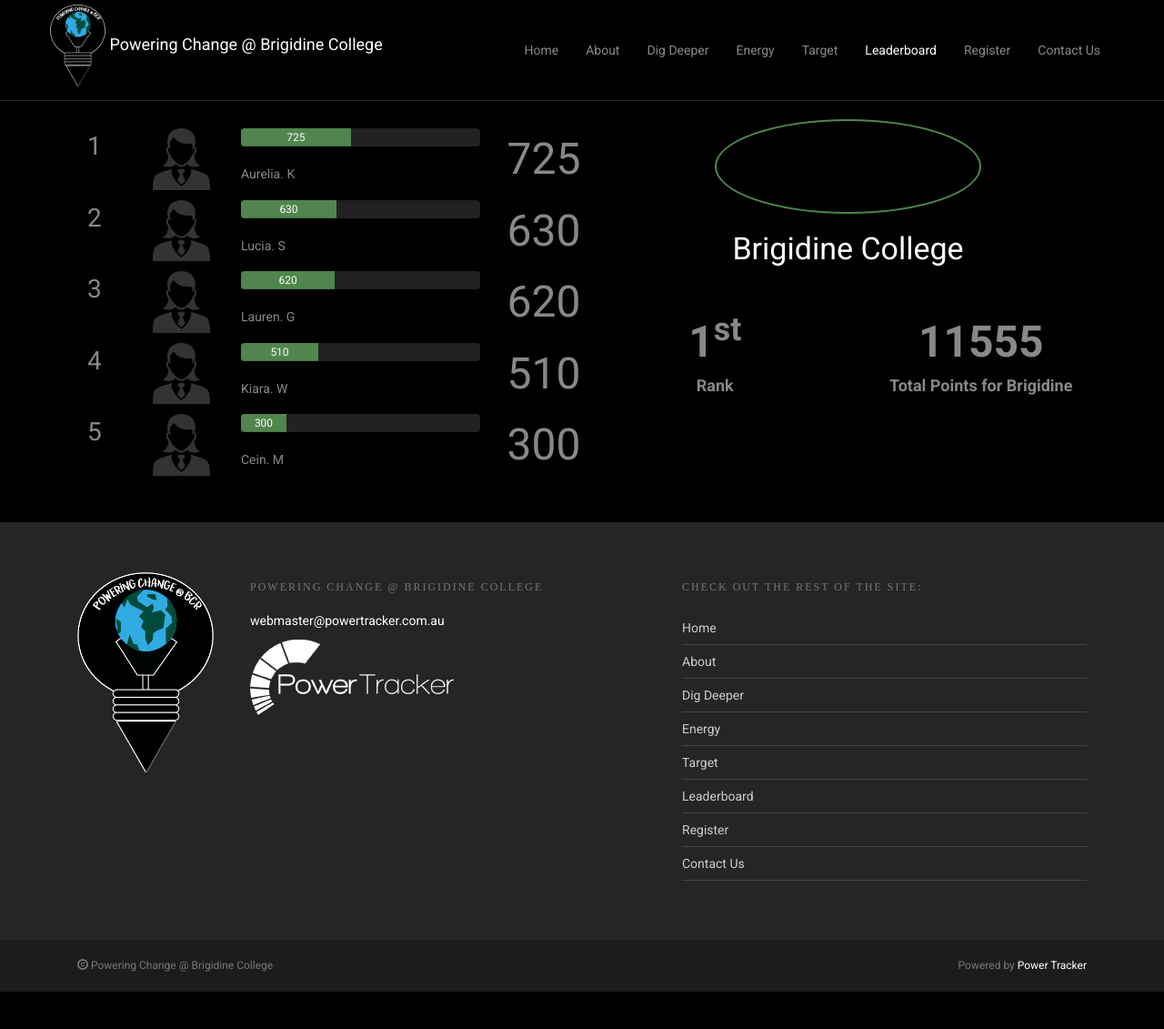
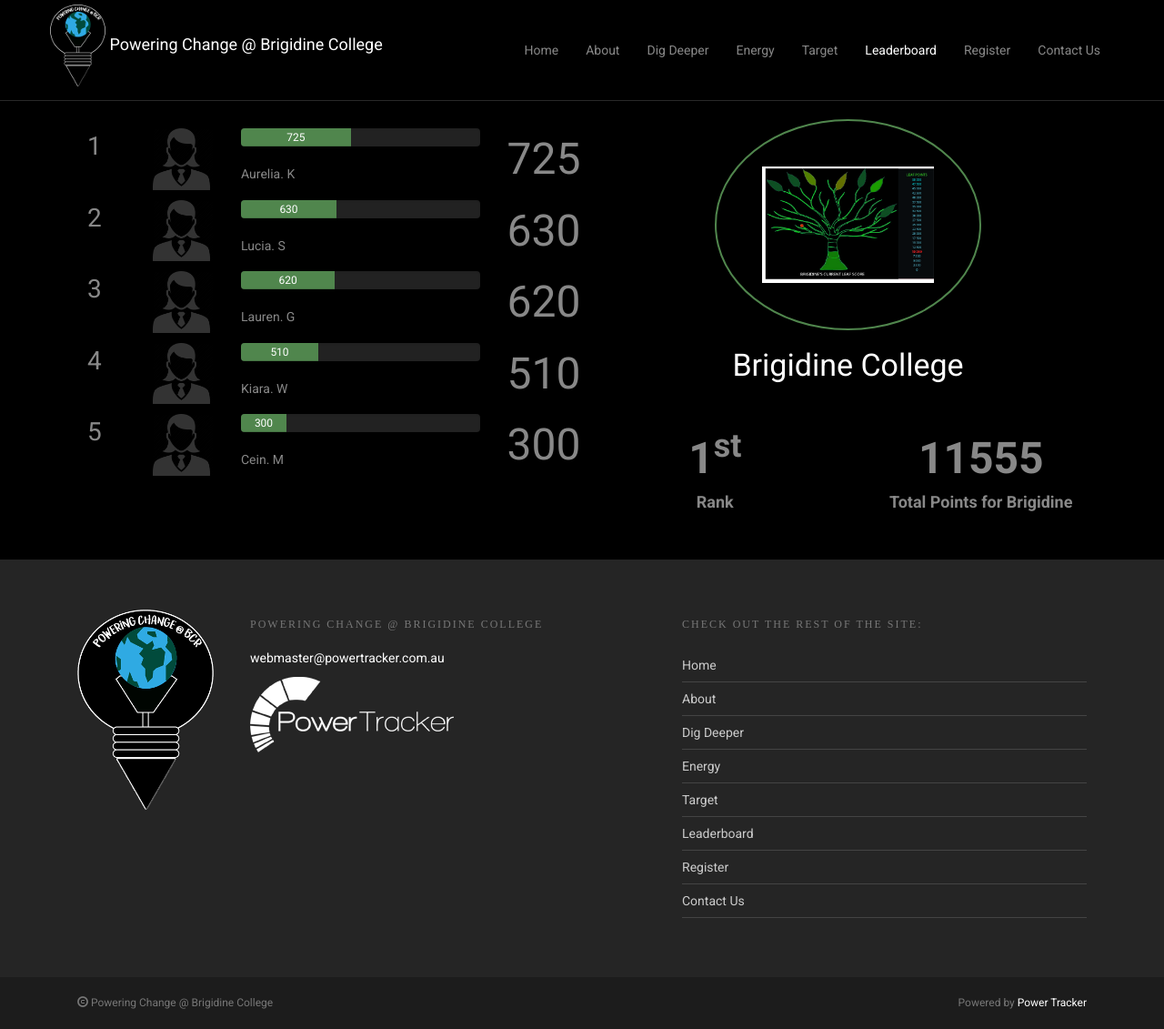
Before and after one commit to samyalv04/brigidine.powertracker.com.au, a Jekyll site: the page built from leaderboard/index.html, in a window 1280 px wide. Shown: the whole page at 91% size. Built offline with Jekyll 4.4.1, drawn with Linux system fonts in a browser that asks for light colours; nearby versions of some CDN libraries; before the commit the page ends 1090 px from its top, so only the background shows below that.

Commit message:
Update index.html

```diff
--- a/leaderboard/index.html
+++ b/leaderboard/index.html
@@ -48,7 +48,7 @@
         <div class="col-xs-6 schools">
             <div class="row">
                 <div class="col-xs-6 col-xs-push-3 bus">
-                    <img src="brigidine.powertracker.com.au/leaderboard/Leaf Points 10 000s.jpg" class="center-block img-responsive" alt="" />
+                    <img src="Leaf Points 10 000s.jpg" class="center-block img-responsive" alt="" />
                 </div>
             </div>
             <h3 class="text-center">
```
